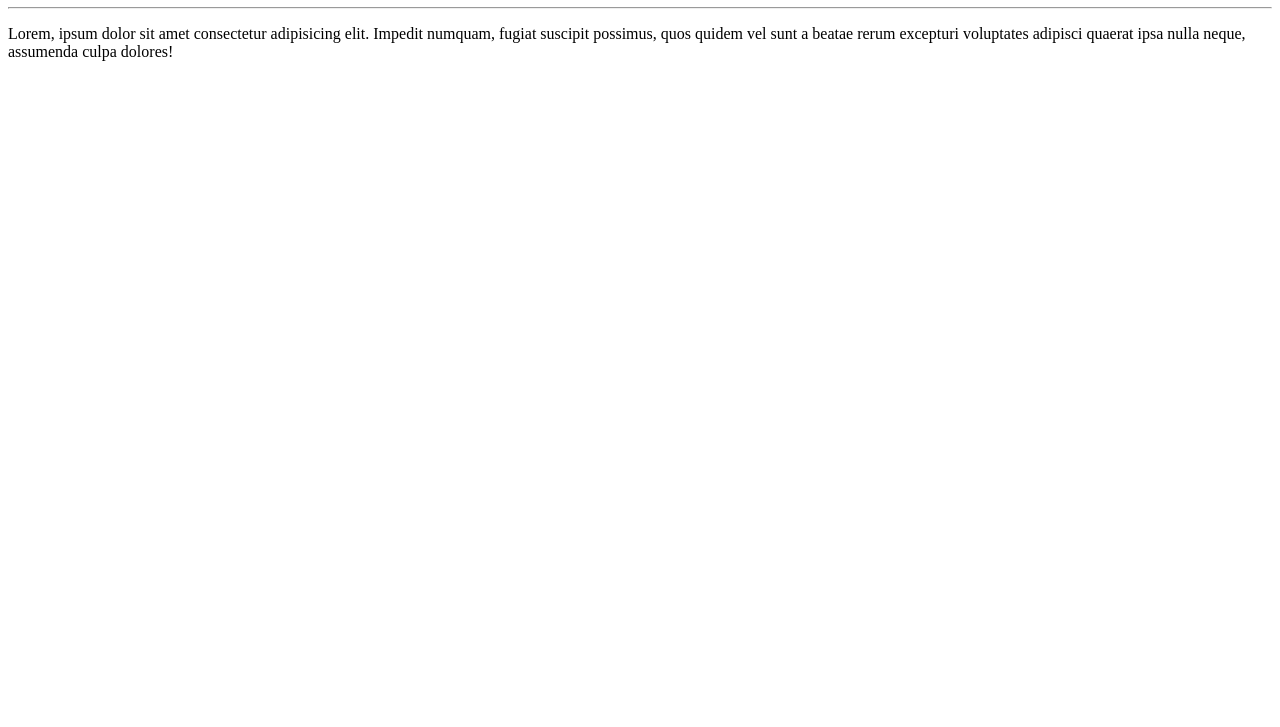
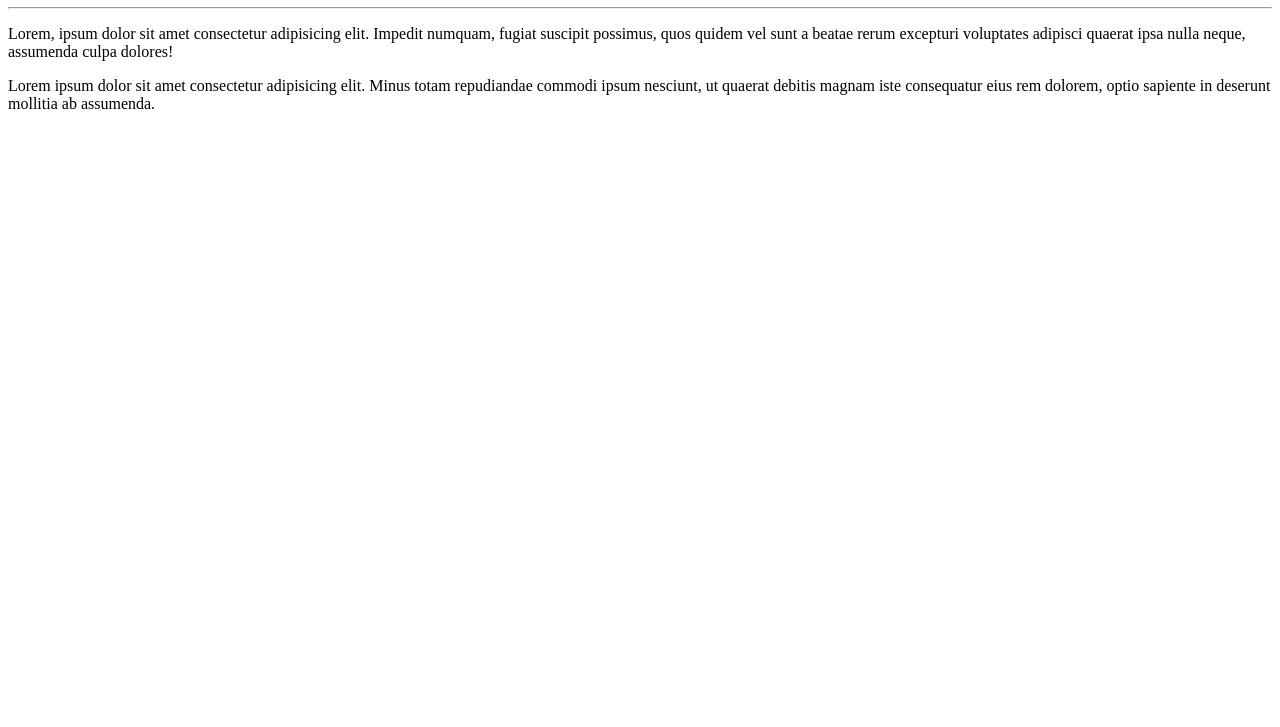
Before and after one commit to fabianoapoliano/hello_word, a plain HTML site: page site_exemplo/index.html in a window 1280 px wide. Shown: the part 73-800 px from the top of the page. Drawn offline with Linux system fonts and the light colour scheme.

Commit message:
adicionei um parágrafo

```diff
--- a/site_exemplo/index.html
+++ b/site_exemplo/index.html
@@ -10,5 +10,7 @@
     <hr>
     <p>Lorem, ipsum dolor sit amet consectetur adipisicing elit. Impedit numquam, fugiat suscipit possimus, quos quidem vel sunt a beatae rerum excepturi voluptates adipisci quaerat ipsa nulla neque, assumenda culpa dolores!</p>
 
+    <p>Lorem ipsum dolor sit amet consectetur adipisicing elit. Minus totam repudiandae commodi ipsum nesciunt, ut quaerat debitis magnam iste consequatur eius rem dolorem, optio sapiente in deserunt mollitia ab assumenda.</p>
+
 </body>
 </html>
```
